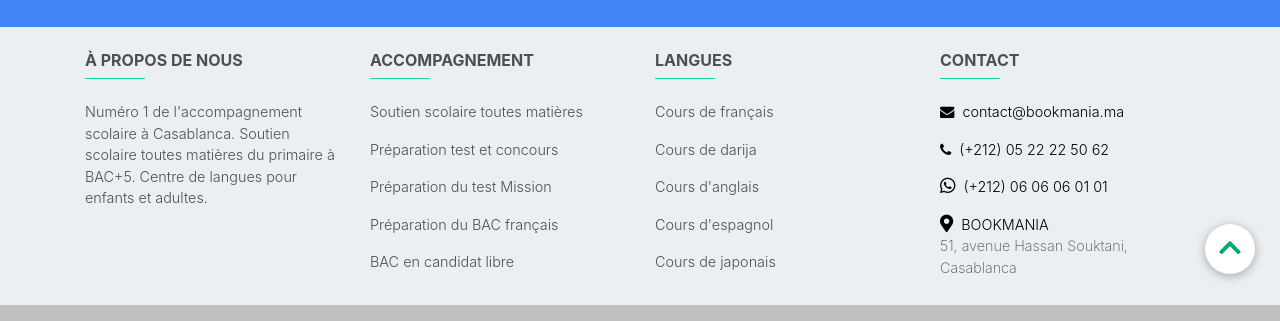
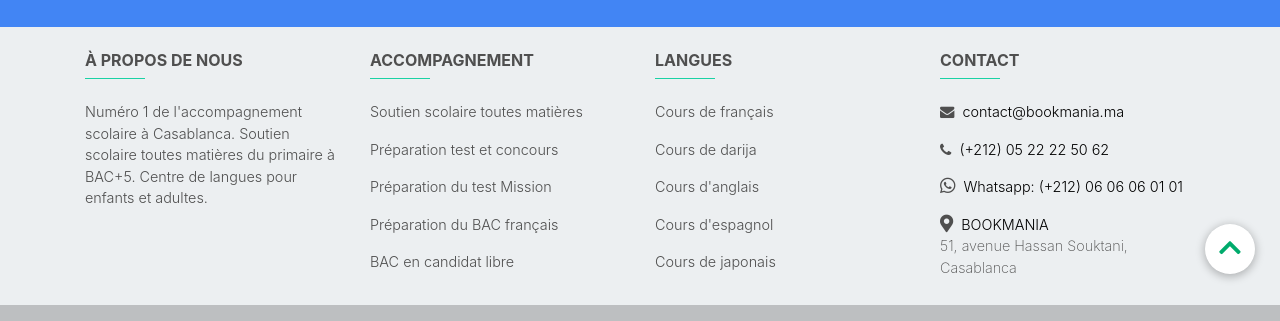
Before and after one commit to ynnsnr/bookmania, a Jekyll site: the page built from index.md, in a window 1280 px wide and 900 px high, scrolled down 2395 px. Shown: the part 541-862 px from the top of the window. Built offline with Jekyll 4.4.1, drawn with Linux system fonts in a browser that asks for light colours; nearby versions of some CDN libraries.

Commit message:
footer update

```diff
--- a/_includes/footer.html
+++ b/_includes/footer.html
@@ -12,7 +12,7 @@
           <a target="_blank" class="m-4" href="https://www.facebook.com/BookMania-Soutien-scolaire-469609243146229">
             <i class="fab fa-facebook"></i>
           </a>
-          <a target="_blank" class="mr-4" href="https://www.instagram.com/bookmaniacasablanca">
+          <a target="_blank" class="mr-4" href="https://twitter.com/BOOKMANIO">
             <i class="fab fa-twitter"></i>
           </a>
           <a target="_blank" class="mr-4" href="https://www.youtube.com/channel/UCSR6PYVYb51Q4H3iKKJKPpw">
@@ -21,8 +21,8 @@
           <a target="_blank" class="mr-4" href="https://www.linkedin.com/company/bookmania">
             <i class="fab fa-linkedin"></i>
           </a>
-          <a target="_blank" href="https://twitter.com/BOOKMANIO">
-            <i class="fab fa-instagram"> </i>
+          <a target="_blank" href="https://www.instagram.com/bookmaniacasablanca">
+            <i class="fab fa-instagram"></i>
           </a>
         </div>
 
@@ -74,28 +74,31 @@
         <h6 class="text-uppercase font-weight-bold">CONTACT</h6>
         <hr class="teal accent-3 mb-3 mt-0 d-inline-block mx-auto" style="width: 60px;">
         <p>
+          <i class="fa fa-envelope mr-1"></i>
           <a href="mailto:contact@bookmania.ma">
-            <i class="fa fa-envelope mr-1"></i>
             contact@bookmania.ma
           </a>
         </p>
         <p>
+          <i class="fa fa-phone mr-1"></i>
           <a href="tel:+2120522225062">
-            <i class="fa fa-phone mr-1"></i>
+            <br class="rwd-break-768-992">
             (+212) 05 22 22 50 62
           </a>
         </p>
         <p>
+          <i class="fab fa-whatsapp mr-1" style="font-size: 1.1rem;"></i>
           <a href="tel:+2120606060101">
-            <i class="fab fa-whatsapp mr-1" style="font-size: 1.1rem;"></i>
+            Whatsapp:
+            <br class="rwd-break-1200">
             (+212) 06 06 06 01 01
           </a>
         </p>
         <p>
+          <i class="fas fa-map-marker-alt mr-1"
+             style="font-size: 1.1rem;">
+          </i>
           <a target="_blank" href="https://goo.gl/maps/qExbRXBoUtz">
-            <i class="fas fa-map-marker-alt mr-1"
-               style="font-size: 1.1rem;">
-            </i>
             BOOKMANIA
           </a>
           <br>
--- a/_sass/main.scss
+++ b/_sass/main.scss
@@ -75,3 +75,20 @@ h6 {
     font-size: .98rem;
  }
 }
+
+@media (max-width: 768px)  {
+  .rwd-break-768-992 {
+    display: none;
+  }
+}
+@media (min-width: 992px)  {
+  .rwd-break-768-992 {
+    display: none;
+  }
+}
+
+@media (min-width: 1200px) {
+  .rwd-break-1200 {
+    display: none;
+  }
+}
```
